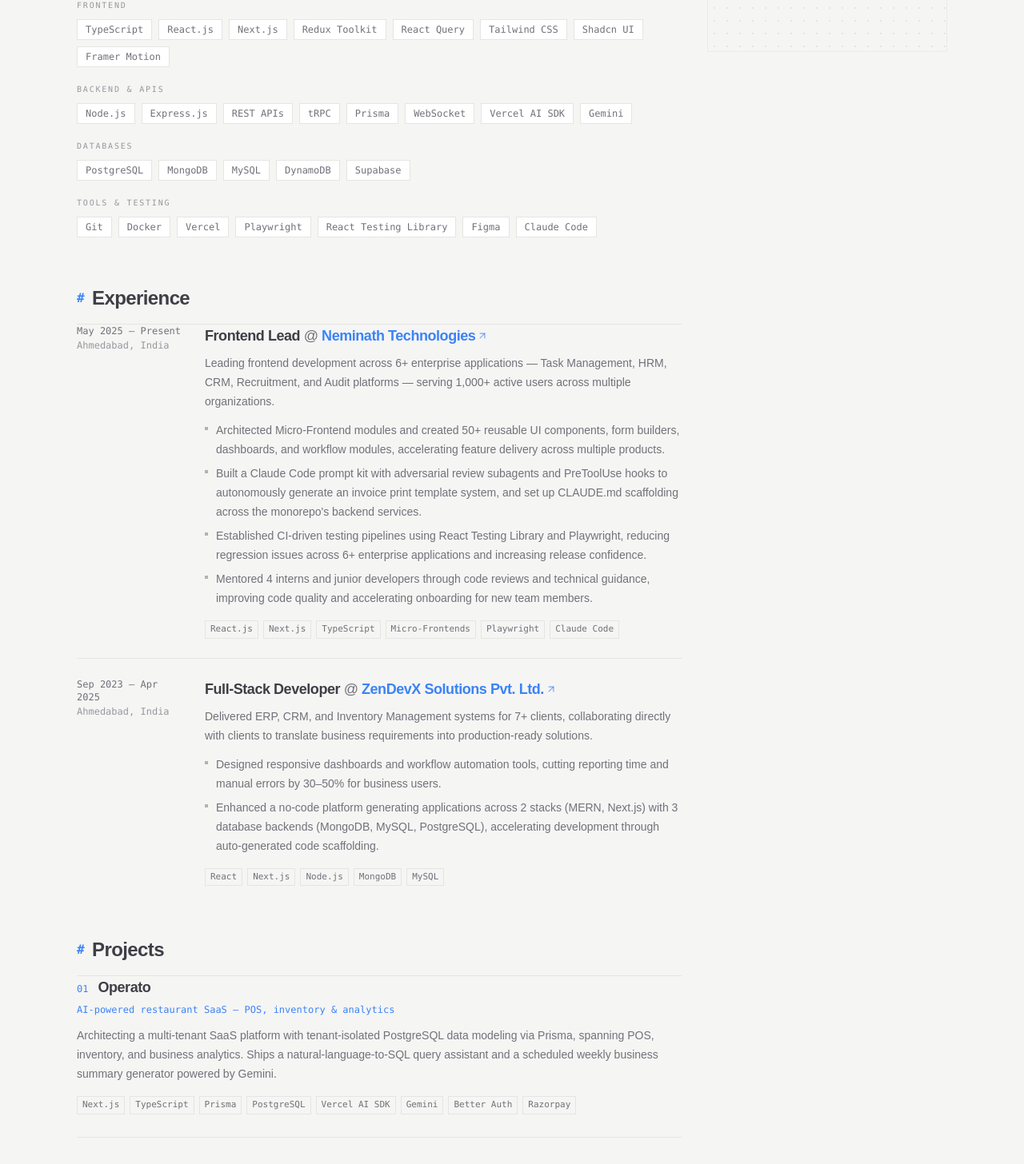
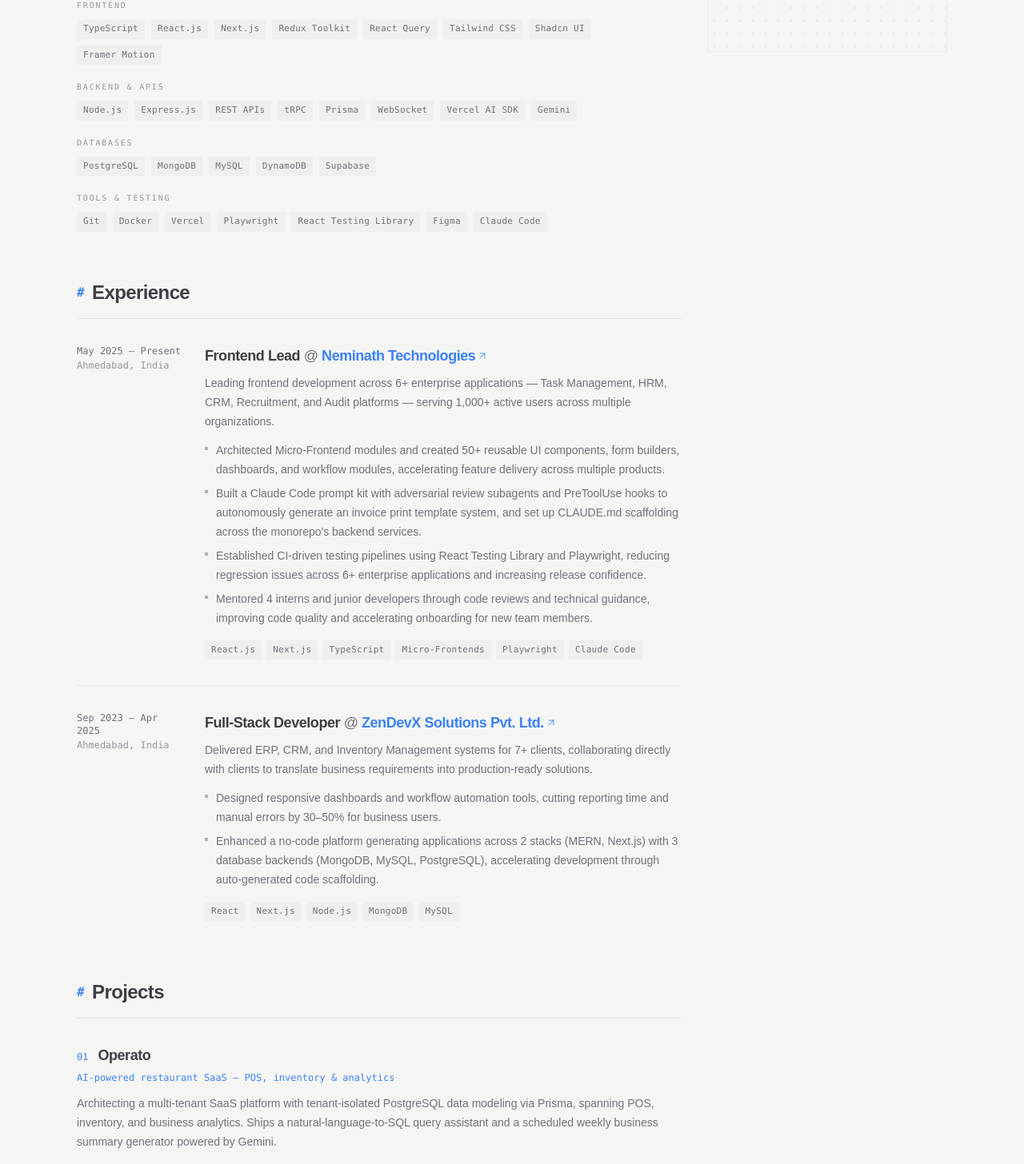
Before and after one commit to Itzsoham/portfolio, a Next.js app: page / in a window 1280 px wide. Shown: the part 639-2095 px from the top of the page at 80% size. Built offline with nearby package versions, Linux system fonts and the light colour scheme; no server answers; a web font is replaced by a local one.

Commit message:
feat: update styling for accent colors and enhance chip components for skills and tags

```diff
--- a/app/globals.css
+++ b/app/globals.css
@@ -16,7 +16,7 @@
     --secondary-foreground: 240 6% 26%;
     --muted: 60 5% 92%;
     --muted-foreground: 240 4% 46%; /* #71717a zinc-500 */
-    --accent: 217 91% 60%; /* #3b82f6 blue-500 */
+    --accent: 217 91% 60%; /* #3b82f6 blue-500 — reads well as text/links on the warm-gray canvas */
     --accent-foreground: 0 0% 100%;
     --destructive: 0 84.2% 60.2%;
     --destructive-foreground: 210 40% 98%;
@@ -46,7 +46,7 @@
     --secondary-foreground: 0 0% 98%;
     --muted: 240 4% 16%;
     --muted-foreground: 240 5% 65%; /* #a1a1aa zinc-400 */
-    --accent: 213 94% 68%; /* #60a5fa blue-400 */
+    --accent: 213 94% 68%; /* #60a5fa blue-400 — lifted for contrast on near-black */
     --accent-foreground: 240 6% 10%;
     --destructive: 0 62.8% 30.6%;
     --destructive-foreground: 210 40% 98%;
@@ -118,21 +118,6 @@
     background-size: 16px 16px;
   }
 
-  /* ProjectCard's drafting grid — the same 16px lattice as .bg-dots, inked in
-     accent instead of border. .bg-dots is drawn in --border, which works as
-     filler on the page background but disappears on a card: #27272a dots on a
-     #18181b card in dark, #e7e5e4 on white in light. The card uncovers this on
-     hover, so it has to actually be seen — and tinting it accent keeps the whole
-     hover gesture on a single hue. */
-  .bg-dots-accent {
-    background-image: radial-gradient(
-      circle,
-      hsl(var(--accent) / 0.3) 1px,
-      transparent 1px
-    );
-    background-size: 16px 16px;
-  }
-
   /* diagonal hatch band, used as a section divider */
   .hatch {
     background-image: repeating-linear-gradient(
@@ -148,4 +133,10 @@
   .skeleton {
     @apply animate-pulse bg-muted;
   }
+
+  /* borderless mono chip — skill/stack tags. A fill instead of a border reads
+     quieter when a dozen of these sit in a row (Skills, Experience, Projects). */
+  .chip {
+    @apply bg-muted/60 px-2 py-1 font-mono text-[11px] tracking-wide text-muted-foreground transition-colors;
+  }
 }
--- a/components/ProjectsExplorer.tsx
+++ b/components/ProjectsExplorer.tsx
@@ -31,10 +31,10 @@
             onClick={() => setActive(category)}
             aria-pressed={active === category}
             className={cn(
-              "border px-3 py-1.5 font-mono text-xs transition",
+              "border px-3 py-1.5 font-mono text-xs transition-colors",
               active === category
-                ? "border-foreground bg-foreground text-background"
-                : "border-border bg-card text-muted-foreground hover:border-accent/40 hover:text-foreground"
+                ? "border-accent/40 bg-accent/10 text-accent"
+                : "border-border bg-transparent text-muted-foreground hover:border-accent/30 hover:text-foreground"
             )}
           >
             {category}
--- a/components/Skill.tsx
+++ b/components/Skill.tsx
@@ -16,10 +16,7 @@
             </p>
             <div className="flex flex-wrap gap-2">
               {group.skills.map((skill) => (
-                <span
-                  key={skill}
-                  className="border border-border bg-card px-2.5 py-1 font-mono text-xs text-muted-foreground transition hover:border-accent/40 hover:text-foreground"
-                >
+                <span key={skill} className="chip hover:bg-muted hover:text-foreground">
                   {skill}
                 </span>
               ))}
--- a/components/cards/ExperienceRow.tsx
+++ b/components/cards/ExperienceRow.tsx
@@ -14,7 +14,7 @@
     entry;
 
   return (
-    <div className="grid grid-cols-1 gap-x-6 gap-y-2 border-b border-border py-6 first:pt-0 last:border-b-0 sm:grid-cols-[136px_1fr]">
+    <div className="grid grid-cols-1 gap-x-6 gap-y-2 border-b border-border/70 py-8 last:border-b-0 sm:grid-cols-[136px_1fr]">
       <div className="font-mono text-xs text-muted-foreground">
         <div className="tabular-nums">
           {start} – {end ?? "Present"}
@@ -54,10 +54,7 @@
 
         <ul className="mt-4 flex flex-wrap gap-1.5">
           {tags.map((tag) => (
-            <li
-              key={tag}
-              className="border border-border bg-background px-1.5 py-0.5 font-mono text-[11px] text-muted-foreground"
-            >
+            <li key={tag} className="chip">
               {tag}
             </li>
           ))}
--- a/components/cards/ProjectCard.tsx
+++ b/components/cards/ProjectCard.tsx
@@ -44,7 +44,7 @@
     typeof index === "number" ? String(index + 1).padStart(2, "0") : null;
 
   return (
-    <div className="border-b border-border py-7 first:pt-0 last:border-b-0">
+    <div className="border-b border-border/70 py-8 last:border-b-0">
       <div className="flex flex-wrap items-baseline justify-between gap-x-4 gap-y-1.5">
         <div className="flex items-baseline gap-3">
           {sheet && (
@@ -71,10 +71,7 @@
 
       <ul className="mt-4 flex flex-wrap gap-1.5">
         {tags.map((tag) => (
-          <li
-            key={tag}
-            className="border border-border bg-background px-1.5 py-0.5 font-mono text-[11px] text-muted-foreground"
-          >
+          <li key={tag} className="chip">
             {tag}
           </li>
         ))}
```
